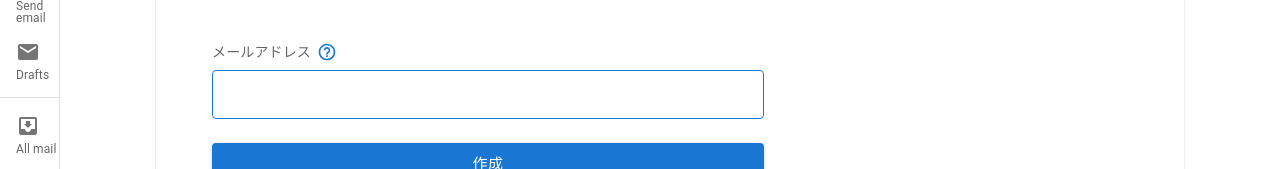
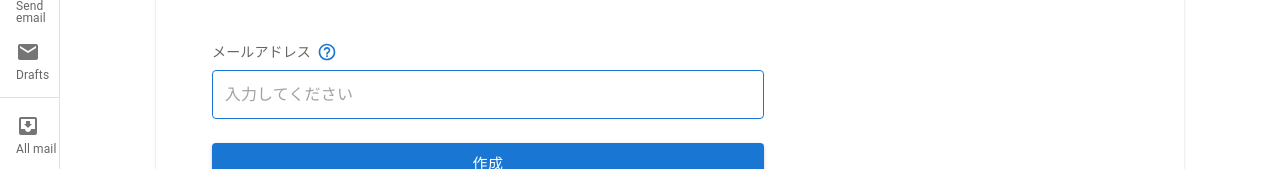
Before and after one commit to BoxPistols/MUI-SandBox_220430, a React (Create React App) app: page /sand-box in a window 1280 px wide. Shown: the part 224-393 px from the top of the page. Built offline with nearby package versions, Linux system fonts and the light colour scheme.

Commit message:
placeholder

```diff
--- a/src/components/Form/ReactHookForm.tsx
+++ b/src/components/Form/ReactHookForm.tsx
@@ -82,9 +82,8 @@ type Props = Partial<{
   TooltipTitleIconComponent?: ReactNode
   labelTitle: string
   required: boolean
-
   placeholder: string
-  helperText: string
+  // helperText: string
 
   size: 'small' | 'medium' | undefined
   // tooltip: boolean
@@ -110,6 +109,7 @@ export const ReactHookForm: FC<Props> = ({
   labelTitle,
   required,
   formType,
+  placeholder,
 }) => {
   const {
     register,
@@ -166,6 +166,7 @@ export const ReactHookForm: FC<Props> = ({
               {...register('email')}
               error={'email' in errors}
               helperText={errors.email?.message}
+              placeholder={placeholder}
             />
           </FormControl>
 
--- a/src/components/SandBox.tsx
+++ b/src/components/SandBox.tsx
@@ -36,6 +36,7 @@ export default function SandBox() {
           required
           formType="addMail"
           labelTitle="メールアドレス"
+          placeholder="入力してください"
           TooltipTitleIconComponent={
             <Typography>
               Lorem ipsum dolor sit amet consectetur adipisicing elit. Autem,
```
